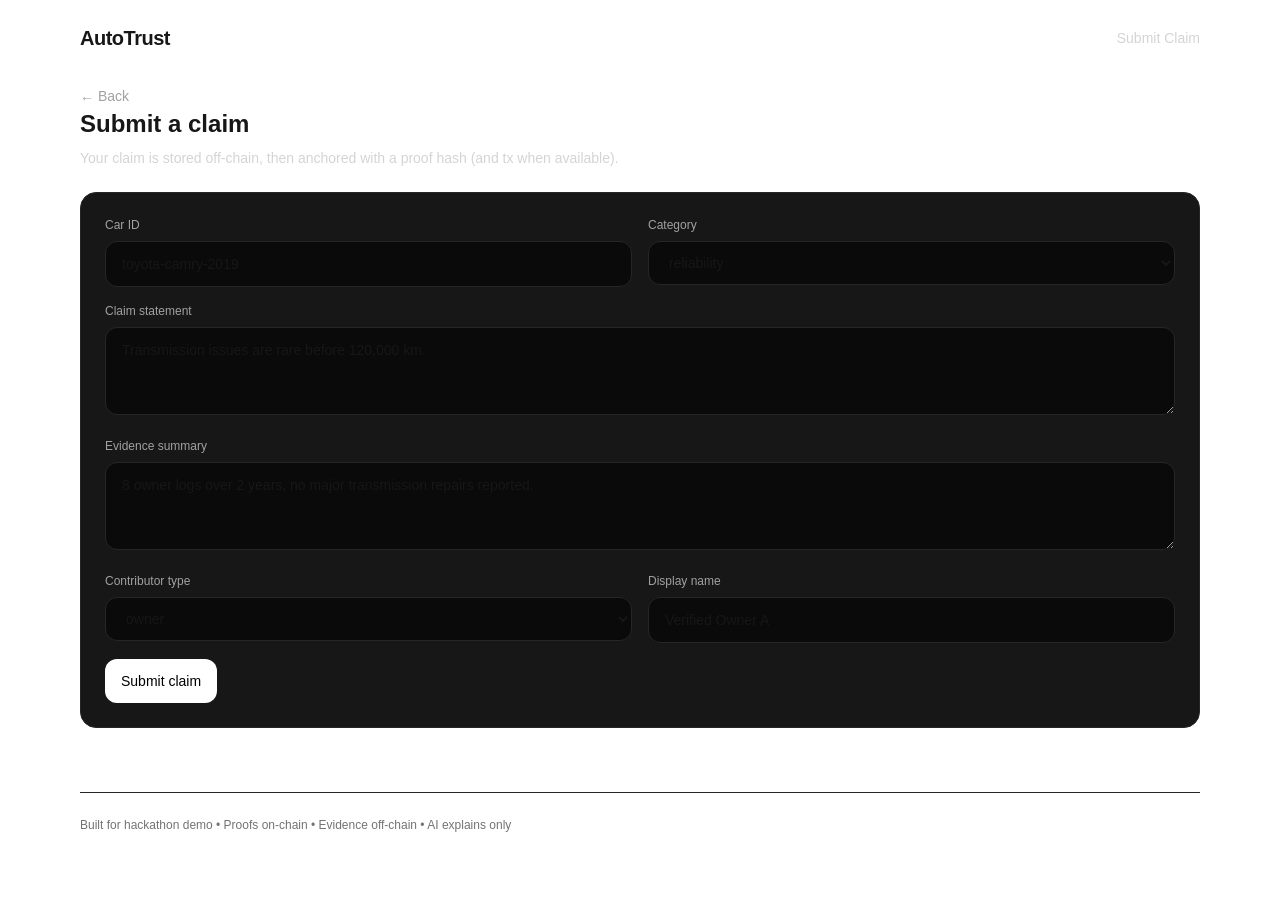
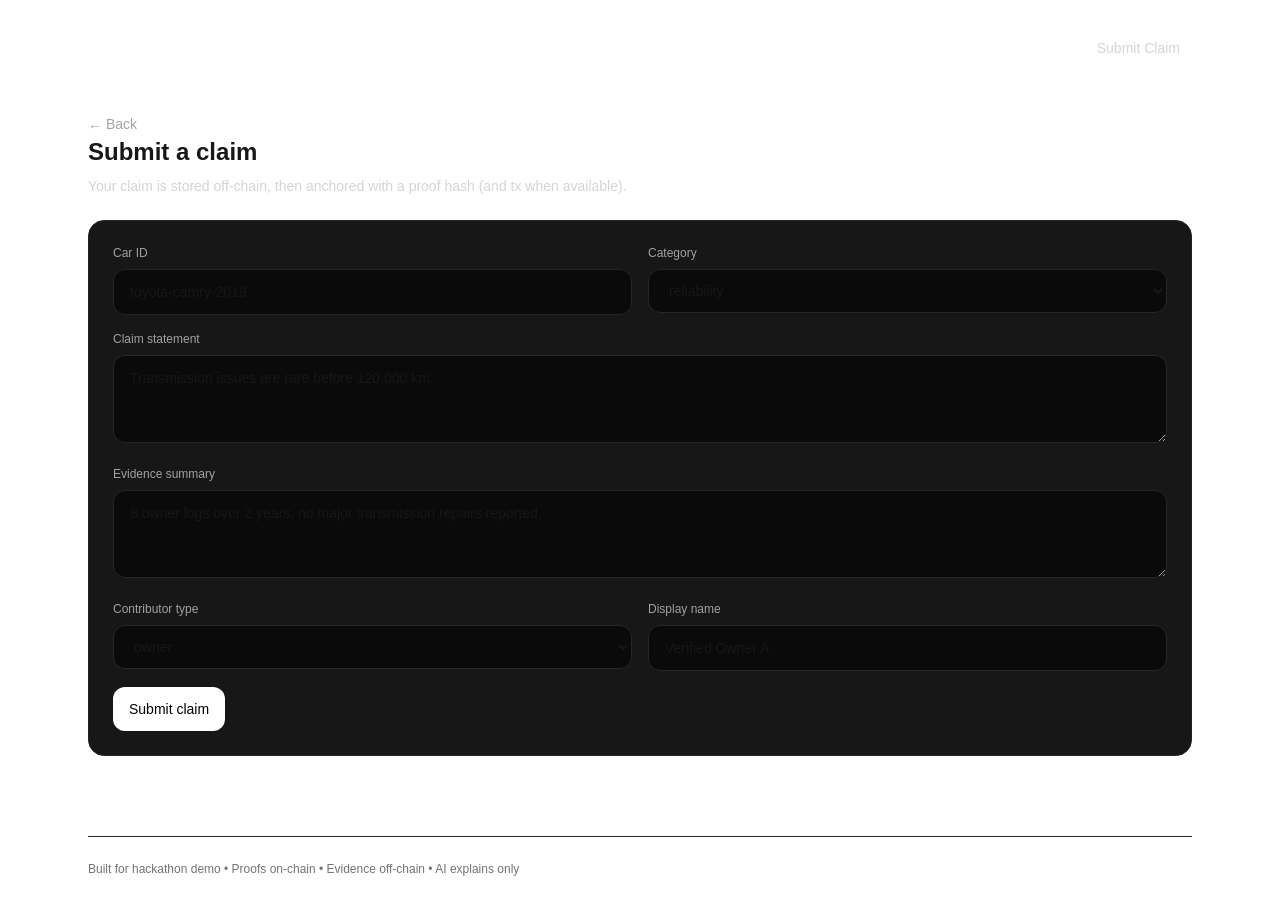
Before and after one commit to PLIAN78/autotrust, a Next.js app in the folder apps/web/: page /submit in a window 1280 px wide. Before the commit the page ends 857 px from the top, so only its background shows below. Built offline with nearby package versions, Linux system fonts and the light colour scheme; no server answers.

Commit message:
main page changes

```diff
--- a/apps/web/app/cars/[carId]/page.tsx
+++ b/apps/web/app/cars/[carId]/page.tsx
@@ -1,9 +1,10 @@
 "use client";
 
-import { useEffect, useState } from "react";
+import { useEffect, useState, use } from "react";
 import { api, Car, Claim } from "@/lib/api";
 
-export default function CarDetailPage({ params }: { params: { carId: string } }) {
+export default function CarDetailPage(props: { params: Promise<{ carId: string }> }) {
+  const params = use(props.params);
   const carId = params.carId;
 
   const [car, setCar] = useState<Car | null>(null);
--- a/apps/web/app/layout.tsx
+++ b/apps/web/app/layout.tsx
@@ -1,4 +1,5 @@
 import "./globals.css";
+import Link from "next/link";
 
 export const metadata = {
   title: "AutoTrust",
@@ -8,20 +9,38 @@ export const metadata = {
 export default function RootLayout({ children }: { children: React.ReactNode }) {
   return (
     <html lang="en">
-      <body className="min-h-screen bg-neutral-950 text-neutral-100">
-        <div className="mx-auto max-w-6xl px-4 py-6">
+      <body className="min-h-screen bg-neutral-950 text-neutral-100 antialiased">
+        {/* Background glow */}
+        <div
+          className="pointer-events-none fixed inset-0
+                     bg-[radial-gradient(60%_50%_at_50%_0%,
+                     rgba(59,130,246,0.12),
+                     transparent_70%)]"
+        />
+
+        {/* Page container */}
+        <div className="relative mx-auto max-w-6xl px-6 py-8">
           <header className="flex items-center justify-between">
-            <a href="/" className="text-xl font-semibold tracking-tight">
+            <Link
+              href="/"
+              className="text-xl font-semibold tracking-tight text-white"
+            >
               AutoTrust
-            </a>
+            </Link>
+
             <nav className="flex items-center gap-4 text-sm text-neutral-300">
-              <a className="hover:text-white" href="/submit">Submit Claim</a>
+              <Link
+                href="/submit"
+                className="rounded-lg px-3 py-1.5 hover:bg-neutral-800 hover:text-white transition"
+              >
+                Submit Claim
+              </Link>
             </nav>
           </header>
 
-          <main className="mt-8">{children}</main>
+          <main className="mt-12">{children}</main>
 
-          <footer className="mt-16 border-t border-neutral-800 pt-6 text-xs text-neutral-500">
+          <footer className="mt-20 border-t border-neutral-800 pt-6 text-xs text-neutral-500">
             Built for hackathon demo • Proofs on-chain • Evidence off-chain • AI explains only
           </footer>
         </div>
```
